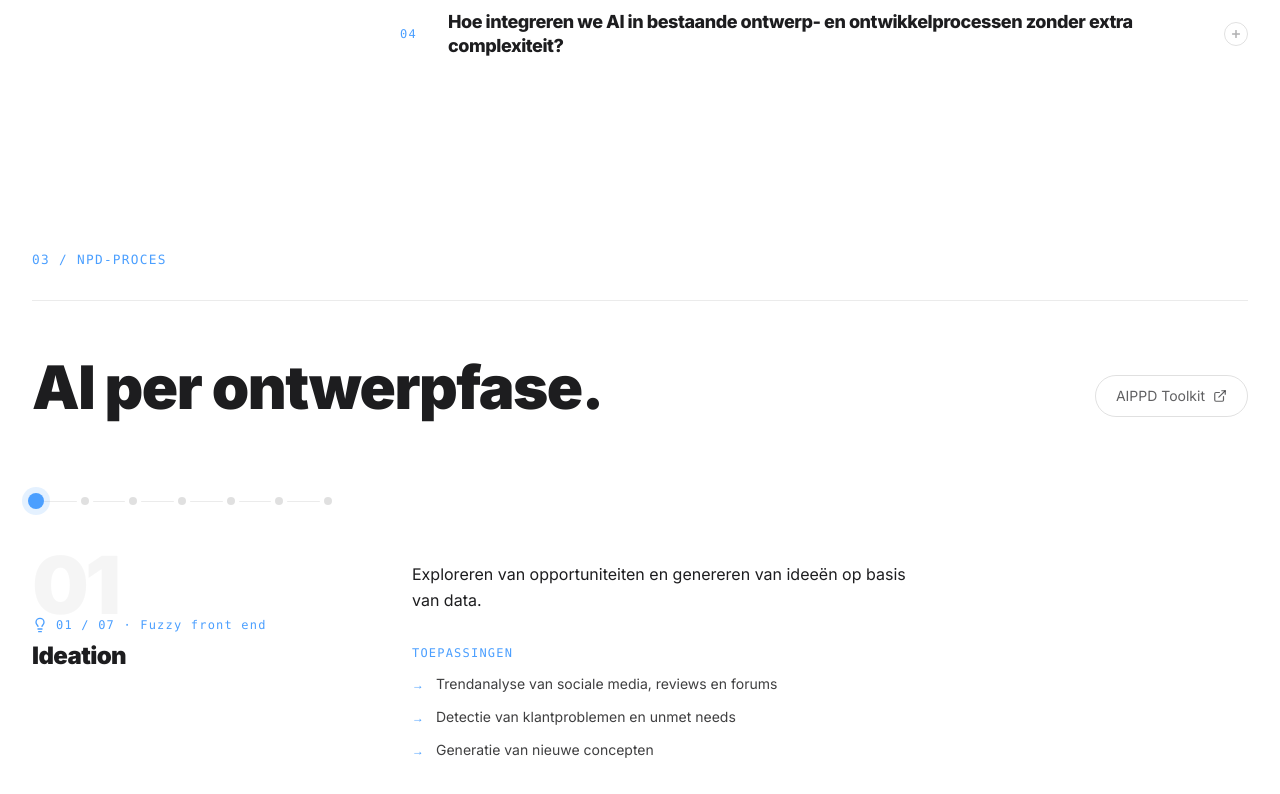
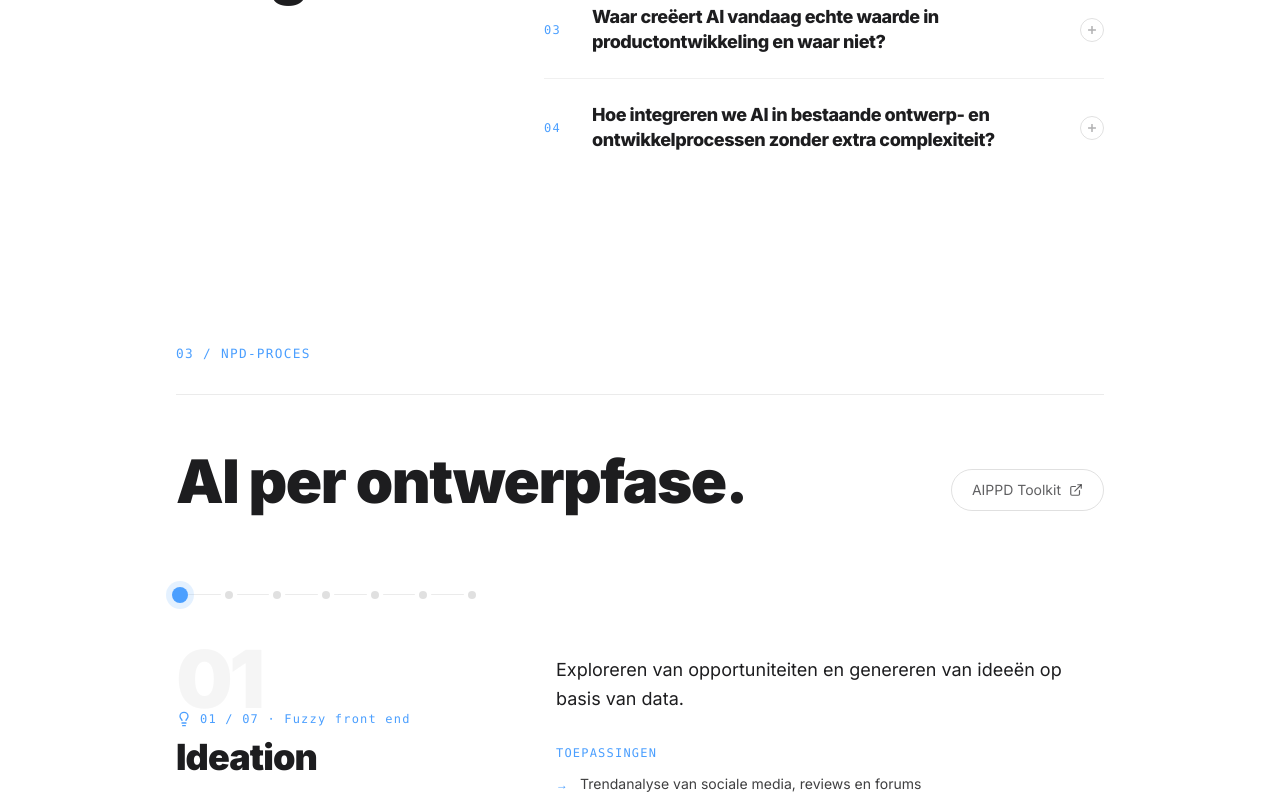
Before and after one commit to AIProductDesign/website, a React (Vite) app: page / in a window 1280 px wide. Shown: the part 2000-2794 px from the top of the page. Built offline with nearby package versions, Linux system fonts and the light colour scheme.

Commit message:
Larger phase names and text in Mapping, more side spacing

```diff
--- a/src/components/About.tsx
+++ b/src/components/About.tsx
@@ -26,7 +26,7 @@ const focusPoints = [
 export function About() {
   return (
     <section id="about" className="bg-white pt-4 pb-24">
-      <div className="max-w-7xl mx-auto px-4 sm:px-6 lg:px-8">
+      <div className="max-w-5xl mx-auto px-6 sm:px-10 lg:px-12">
         <p className="section-label text-xs font-mono text-[#4B9FFF] tracking-widest mb-6">01 / WAAROM AIPEC</p>
         <div className="reveal-line h-px bg-black/8 mb-14" />
 
--- a/src/components/CaseStudies.tsx
+++ b/src/components/CaseStudies.tsx
@@ -160,7 +160,7 @@ export function CaseStudies() {
 
   return (
     <section id="case-studies" className="bg-white pt-4 pb-32">
-      <div className="max-w-7xl mx-auto px-4 sm:px-6 lg:px-8">
+      <div className="max-w-5xl mx-auto px-6 sm:px-10 lg:px-12">
         <p className="section-label text-xs font-mono text-[#4B9FFF] tracking-widest mb-6">04 / CASE STUDIES</p>
         <div className="reveal-line h-px bg-black/8 mb-16" />
 
--- a/src/components/Contact.tsx
+++ b/src/components/Contact.tsx
@@ -27,7 +27,7 @@ const partners = [
 export function Contact() {
   return (
     <section id="contact" className="bg-white pt-4 pb-32">
-      <div className="max-w-7xl mx-auto px-4 sm:px-6 lg:px-8">
+      <div className="max-w-5xl mx-auto px-6 sm:px-10 lg:px-12">
         <p className="section-label text-xs font-mono text-[#4B9FFF] tracking-widest mb-6">06 / CONTACT</p>
         <div className="reveal-line h-px bg-black/8 mb-16" />
 
--- a/src/components/Mapping.tsx
+++ b/src/components/Mapping.tsx
@@ -112,7 +112,7 @@ export function Mapping() {
 
   return (
     <section id="mapping" className="bg-white pt-4 pb-32" ref={sectionRef}>
-      <div className="max-w-7xl mx-auto px-4 sm:px-6 lg:px-8">
+      <div className="max-w-5xl mx-auto px-6 sm:px-10 lg:px-12">
         <p className="section-label text-xs font-mono text-[#4B9FFF] tracking-widest mb-6">03 / NPD-PROCES</p>
         <div className="h-px bg-black/8 mb-14" />
 
@@ -244,7 +244,7 @@ export function Mapping() {
                         {p.num} / 07 · {p.label}
                       </span>
                     </div>
-                    <h3 className="text-2xl font-black text-[#1D1D1F] tracking-tight leading-tight">
+                    <h3 className="text-4xl font-black text-[#1D1D1F] tracking-tight leading-tight">
                       {p.phase}
                     </h3>
                   </div>
@@ -269,7 +269,7 @@ export function Mapping() {
                   }}>
                     {/* Role */}
                     <p
-                      className="text-base text-[#1D1D1F] leading-relaxed mb-8 max-w-lg font-medium"
+                      className="text-lg text-[#1D1D1F] leading-relaxed mb-8 max-w-lg font-medium"
                       style={{
                         transform: isActive ? 'translateX(0)' : 'translateX(-10px)',
                         transition: 'transform 0.55s cubic-bezier(0.16,1,0.3,1)',
--- a/src/components/Navigation.tsx
+++ b/src/components/Navigation.tsx
@@ -34,7 +34,7 @@ export function Navigation() {
 
   return (
     <nav className={`fixed top-0 left-0 right-0 z-50 border-b transition-all duration-500 ${navBg}`}>
-      <div className="max-w-7xl mx-auto px-4 sm:px-6 lg:px-8">
+      <div className="max-w-5xl mx-auto px-6 sm:px-10 lg:px-12">
         <div className="flex justify-between items-center h-14">
           {/* Brand name — replaces logo */}
           <a
--- a/src/components/Participation.tsx
+++ b/src/components/Participation.tsx
@@ -25,7 +25,7 @@ const targets = [
 export function Participation() {
   return (
     <section id="participate" className="bg-white pt-4 pb-32">
-      <div className="max-w-7xl mx-auto px-4 sm:px-6 lg:px-8">
+      <div className="max-w-5xl mx-auto px-6 sm:px-10 lg:px-12">
         <p className="section-label text-xs font-mono text-[#4B9FFF] tracking-widest mb-6">05 / DEELNEMEN</p>
         <div className="reveal-line h-px bg-black/8 mb-16" />
 
--- a/src/components/Questions.tsx
+++ b/src/components/Questions.tsx
@@ -32,7 +32,7 @@ export function Questions() {
 
   return (
     <section id="questions" className="bg-white pt-4 pb-32">
-      <div className="max-w-7xl mx-auto px-4 sm:px-6 lg:px-8">
+      <div className="max-w-5xl mx-auto px-6 sm:px-10 lg:px-12">
         <p className="section-label text-xs font-mono text-[#4B9FFF] tracking-widest mb-6">02 / CENTRALE VRAGEN</p>
         <div className="reveal-line h-px bg-black/8 mb-14" />
 
--- a/src/styles/globals.css
+++ b/src/styles/globals.css
@@ -452,29 +452,29 @@ section[id] {
   background: rgba(255,255,255,0.92);
   backdrop-filter: blur(8px);
   -webkit-backdrop-filter: blur(8px);
-  margin-left: -1rem;
-  margin-right: -1rem;
-  padding-left: 1rem;
-  padding-right: 1rem;
+  margin-left: -1.5rem;
+  margin-right: -1.5rem;
+  padding-left: 1.5rem;
+  padding-right: 1.5rem;
   padding-top: 0.5rem;
   padding-bottom: 0.5rem;
 }
 
 @media (min-width: 640px) {
   .section-label {
-    margin-left: -1.5rem;
-    margin-right: -1.5rem;
-    padding-left: 1.5rem;
-    padding-right: 1.5rem;
+    margin-left: -2.5rem;
+    margin-right: -2.5rem;
+    padding-left: 2.5rem;
+    padding-right: 2.5rem;
   }
 }
 
 @media (min-width: 1024px) {
   .section-label {
-    margin-left: -2rem;
-    margin-right: -2rem;
-    padding-left: 2rem;
-    padding-right: 2rem;
+    margin-left: -3rem;
+    margin-right: -3rem;
+    padding-left: 3rem;
+    padding-right: 3rem;
   }
 }
 
```
Also changed, not shown: 5 other files (tests, documents, lock files or other folders).
